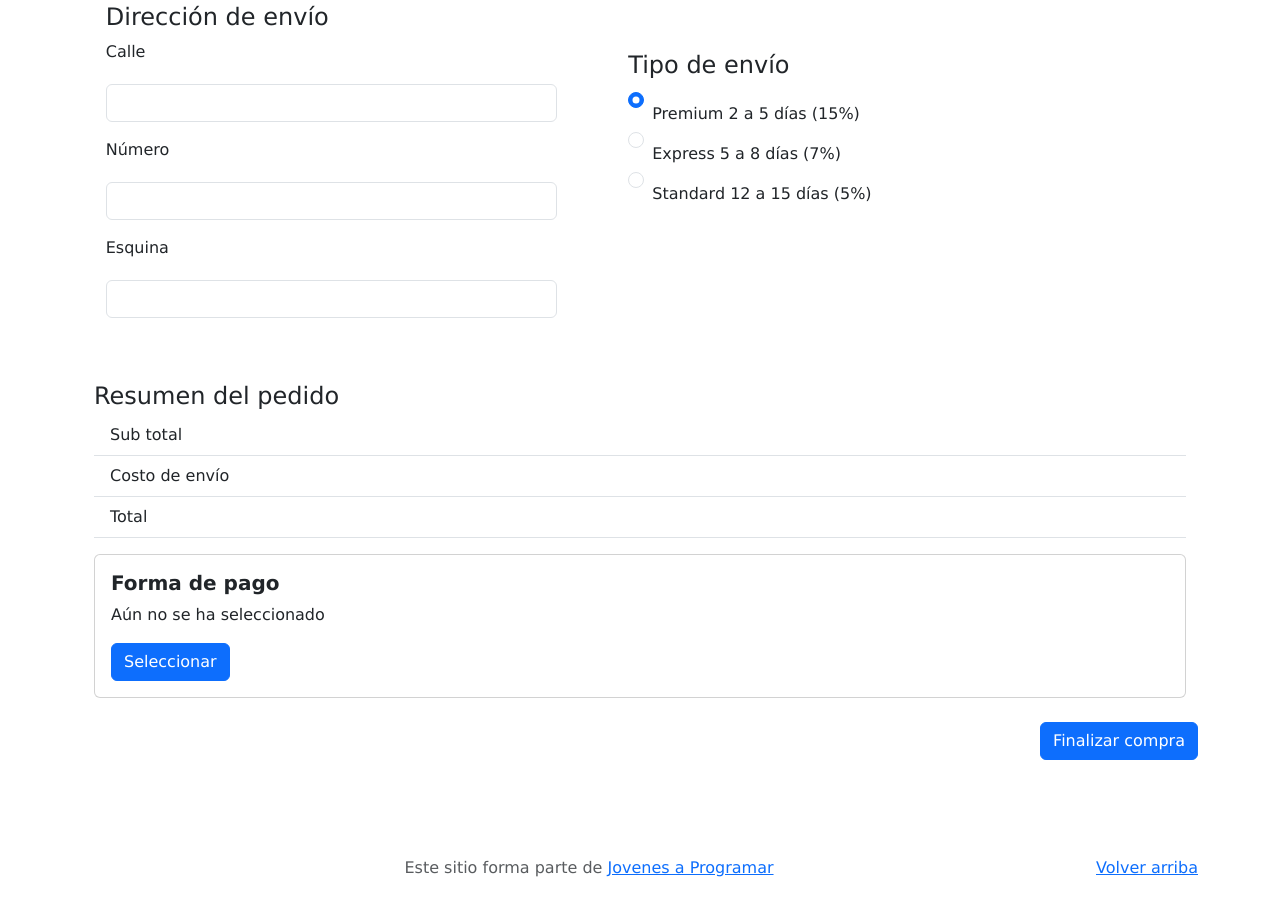
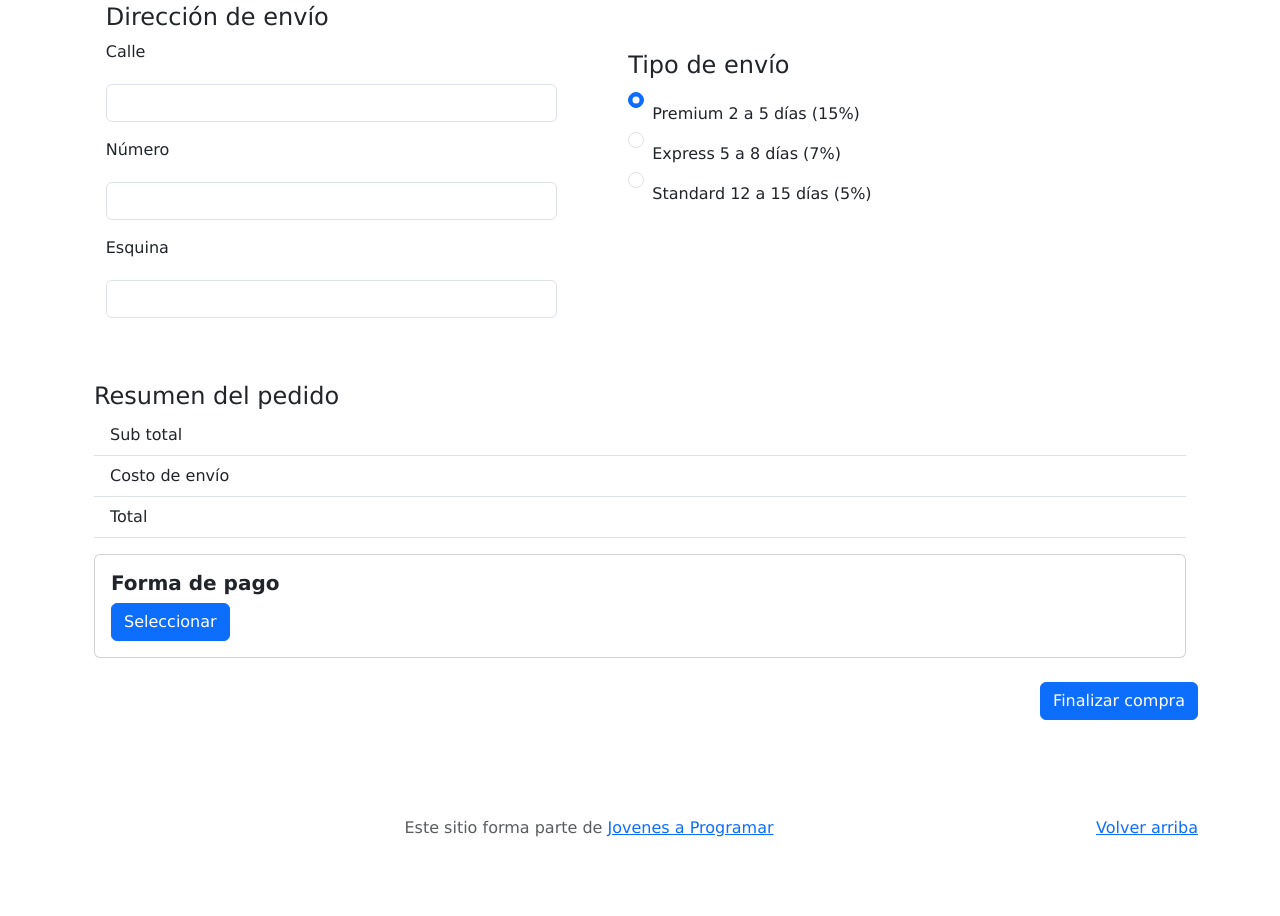
Before and after one commit to sdariogeo/e_mercado, a plain HTML site: page cart.html in a window 1280 px wide. Shown: the part 299-1215 px from the top of the page. After the commit the page ends 1191 px from the top, so only its background shows below. Drawn offline with nearby package versions, Linux system fonts and the light colour scheme; no server answers.

Commit message:
Deleted message "aún no se ha seleccionado"

```diff
--- a/cart.html
+++ b/cart.html
@@ -92,7 +92,7 @@
 
         <div class="card-body">
           <h5 class="card-title fw-semibold">Forma de pago</h5>
-          <p class="card-text">Aún no se ha seleccionado</p>
+
           <button type="button" class="btn btn-primary" data-bs-toggle="modal" data-bs-target="#exampleModal">
             Seleccionar
           </button>
```
